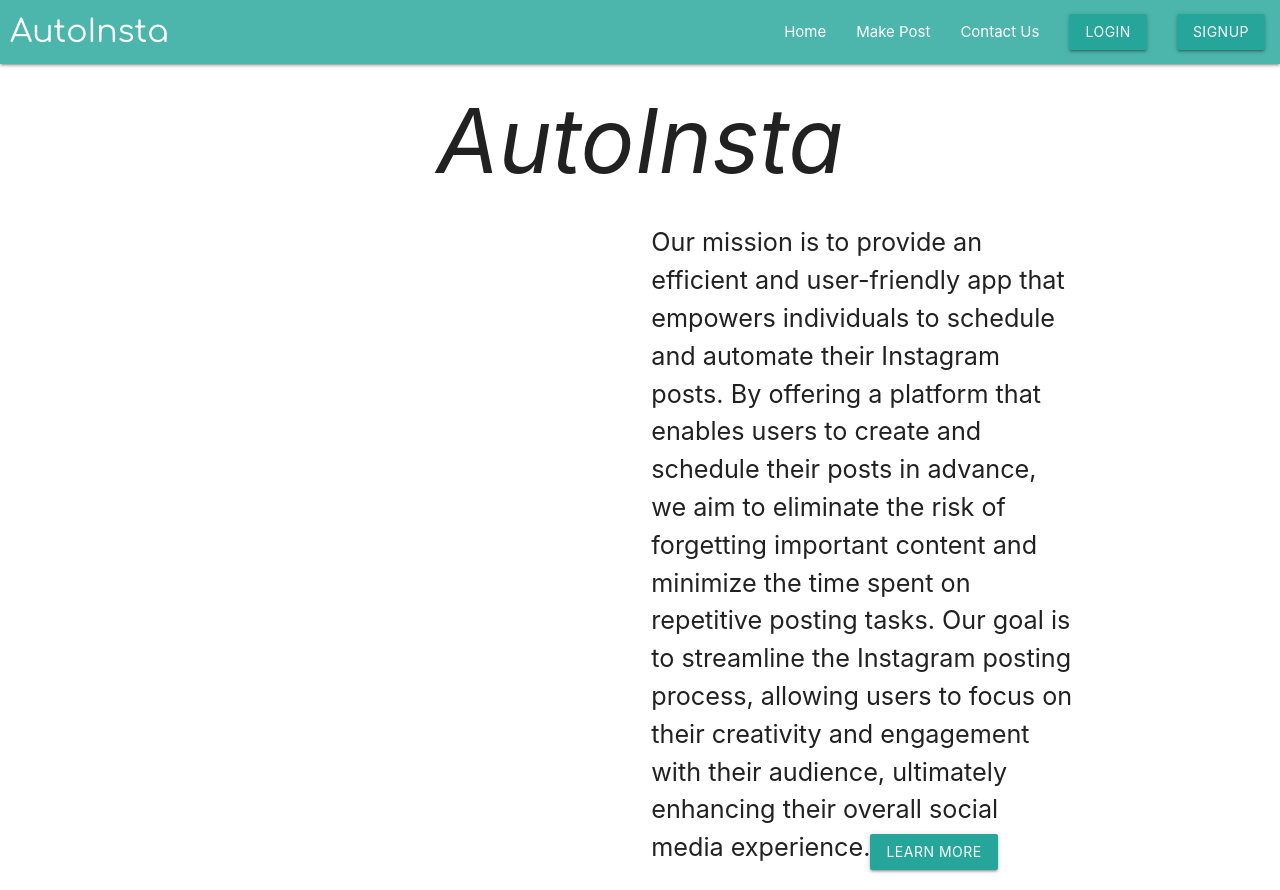
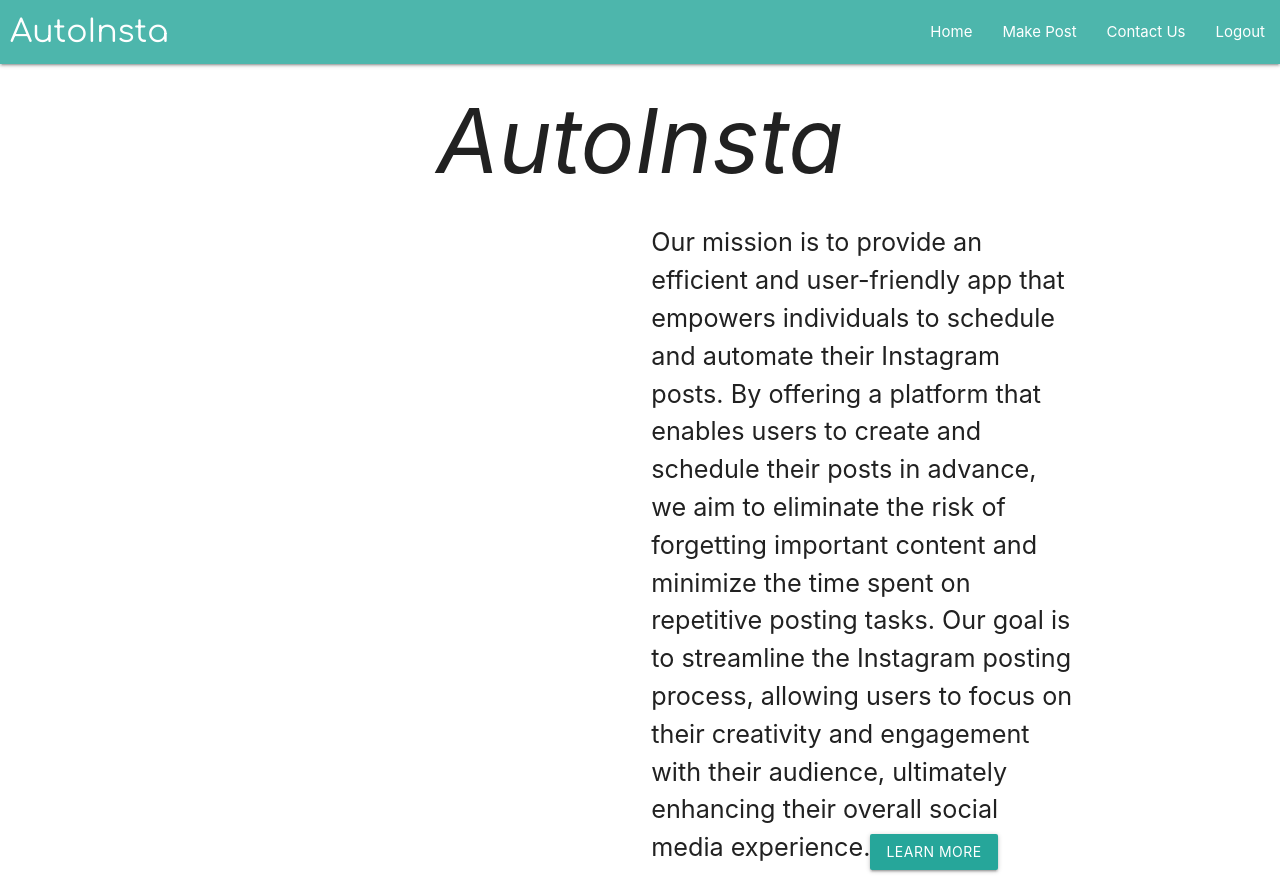
Before and after one commit to MeyerTalon/AutoInsta, a React (Create React App) app in the folder client/: page / in a window 1280 px wide. Built offline with nearby package versions, Linux system fonts and the light colour scheme.

Commit message:
loggedIn, loggedOut nav bar change

```diff
--- a/client/src/App.js
+++ b/client/src/App.js
@@ -4,14 +4,20 @@
 import Signup from "./pages/Signup";
 import Contact from "./pages/Contact";
 import MakePost from "./pages/MakePost";
+import Auth from "./utils/auth";
 import "./App.css";
 
-import { ApolloClient, InMemoryCache, createHttpLink, ApolloProvider } from "@apollo/client";
+import {
+  ApolloClient,
+  InMemoryCache,
+  createHttpLink,
+  ApolloProvider,
+} from "@apollo/client";
 import { BrowserRouter as Router, Routes, Route, Link } from "react-router-dom";
-import { setContext } from '@apollo/client/link/context';
+import { setContext } from "@apollo/client/link/context";
 
 const httpLink = createHttpLink({
-  uri:'/graphql',
+  uri: "/graphql",
 });
 
 const authLink = setContext((_, { headers }) => {
@@ -56,16 +62,32 @@
                 <li>
                   <Link to="/contact">Contact Us</Link>
                 </li>
+                {Auth.loggedIn() ? (
+                  <>
                     <li>
-                  <Link to="/login" className="waves-effect waves-light btn">
+                      <Link
+                        to="/login"
+                        className="waves-effect waves-light btn"
+                      >
                         Login
                       </Link>
                     </li>
                     <li>
-                  <Link to="/signup" className="waves-effect waves-light btn">
+                      <Link
+                        to="/signup"
+                        className="waves-effect waves-light btn"
+                      >
                         SignUp
                       </Link>
                     </li>
+                  </>
+                ) : (
+                  <>
+                    <li>
+                      <Link onClick={() => Auth.logout()}>Logout</Link>
+                    </li>
+                  </>
+                )}
               </ul>
             </div>
           </nav>
```
Lines whose indentation alone changed are shown as unchanged.
